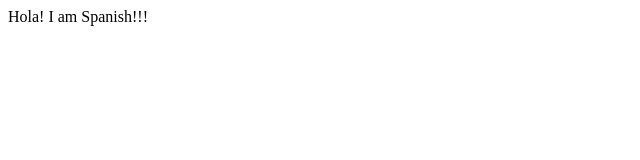
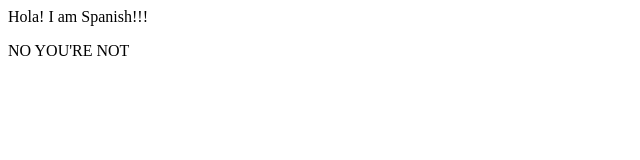
Before and after one commit to ntphat0606/Git_Learn, a plain HTML site: page index.html in a window 1280 px wide. Shown: the whole page, without its empty margins (0-640 px from the left). Drawn offline with Linux system fonts and the light colour scheme.

Commit message:
Update index.html

```diff
--- a/index.html
+++ b/index.html
@@ -1,4 +1,7 @@
 <html>
     <head>Hola!</head>
-    <body>I am Spanish!!!</body>
+    <body>I am Spanish!!!
+        <p>NO YOU'RE NOT</p>
+
+    </body>
 </html>
```
